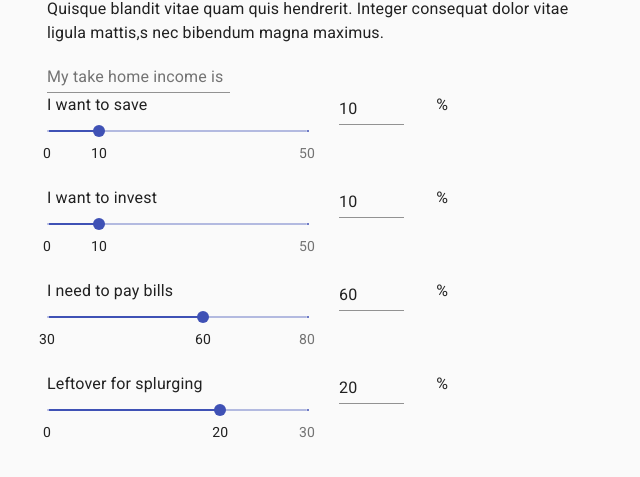
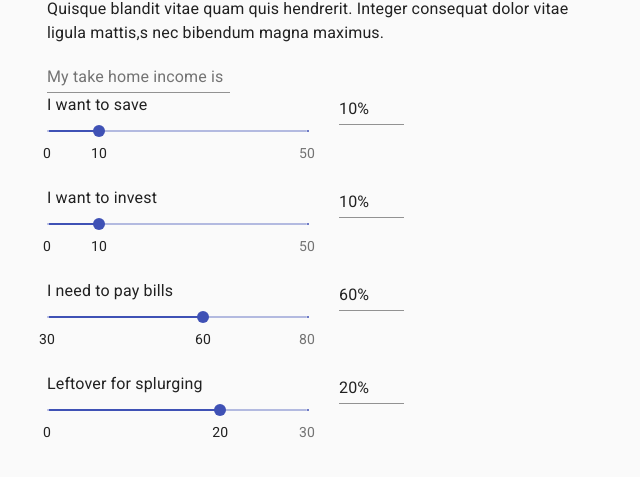
Before and after one commit to skellas/concious-spending, a React (Create React App) app: page / in a window 1280 px wide. Shown: the part 213-690 px from the top of the page, without its empty margins (317-957 px from the left). Built offline with nearby package versions, Linux system fonts and the light colour scheme.

Commit message:
Clean up percentage sign dangling component

```diff
--- a/src/components/PercentageInput.jsx
+++ b/src/components/PercentageInput.jsx
@@ -9,8 +9,10 @@ export default function PercentageInput({id, label, minimumValue, maximumValue,
     setValue(newValue);
   };
   const handleInputChange = (event) => {
-    setValue(event.target.value === '' ? '' : Number(event.target.value));
+    setValue(event.target.value === '' ? '' : Number(removePercentageSign(event.target.value)));
   };
+  const removePercentageSign = (input) => input.replace('%', '');
+
   const handleOnBlur = () => {
     if (value < 0) {
       setValue(0);
@@ -48,14 +50,11 @@ export default function PercentageInput({id, label, minimumValue, maximumValue,
             </Grid>
             <Grid item xs={2}>
               <Input
-                value={value}
+                value={`${value}%`}
                 onChange={handleInputChange}
                 onBlur={handleOnBlur}
               />
             </Grid>
-            <Grid item xs={1}>
-              <Typography>%</Typography>
-            </Grid>
           </Grid>
     )
 }
```
